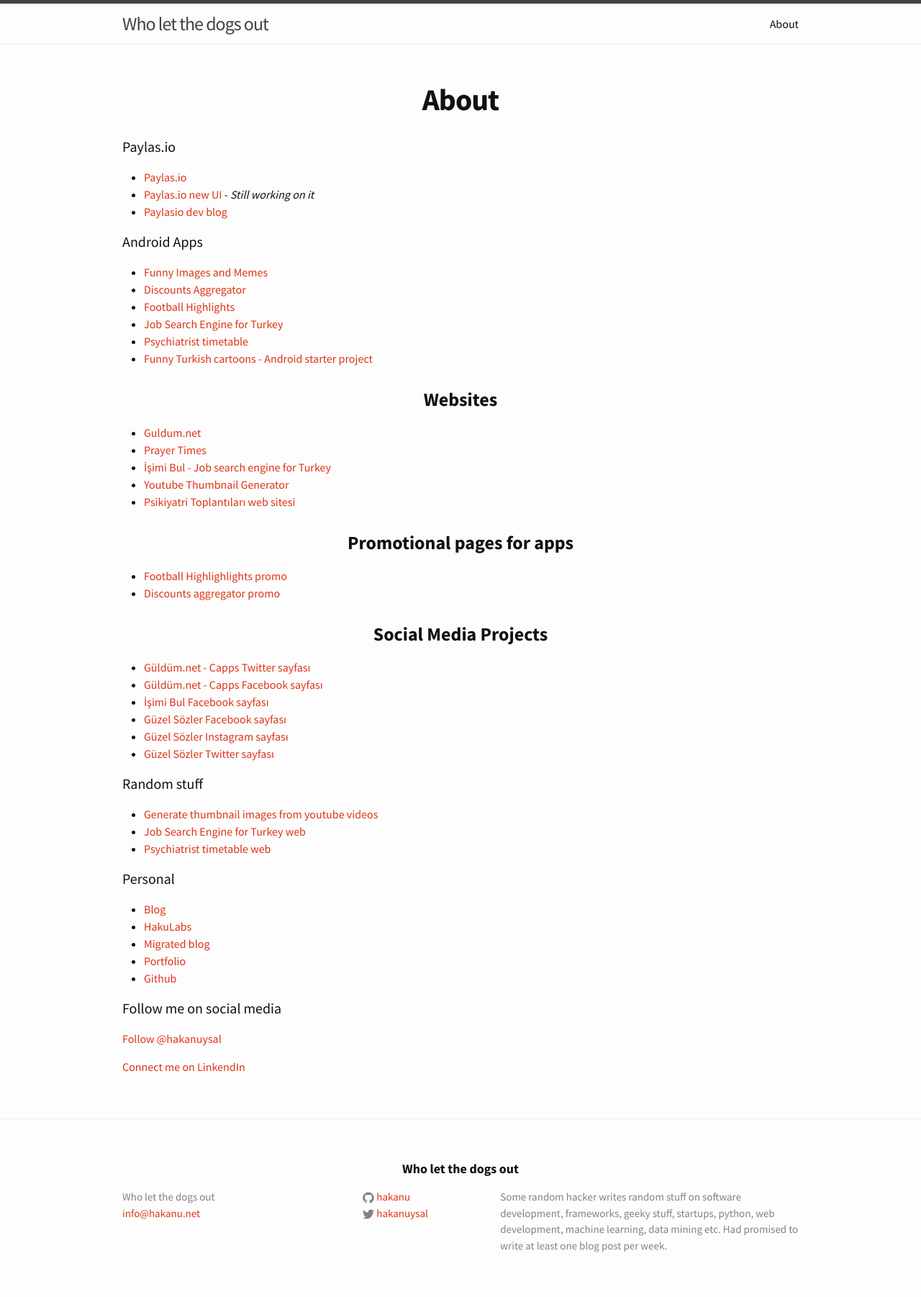
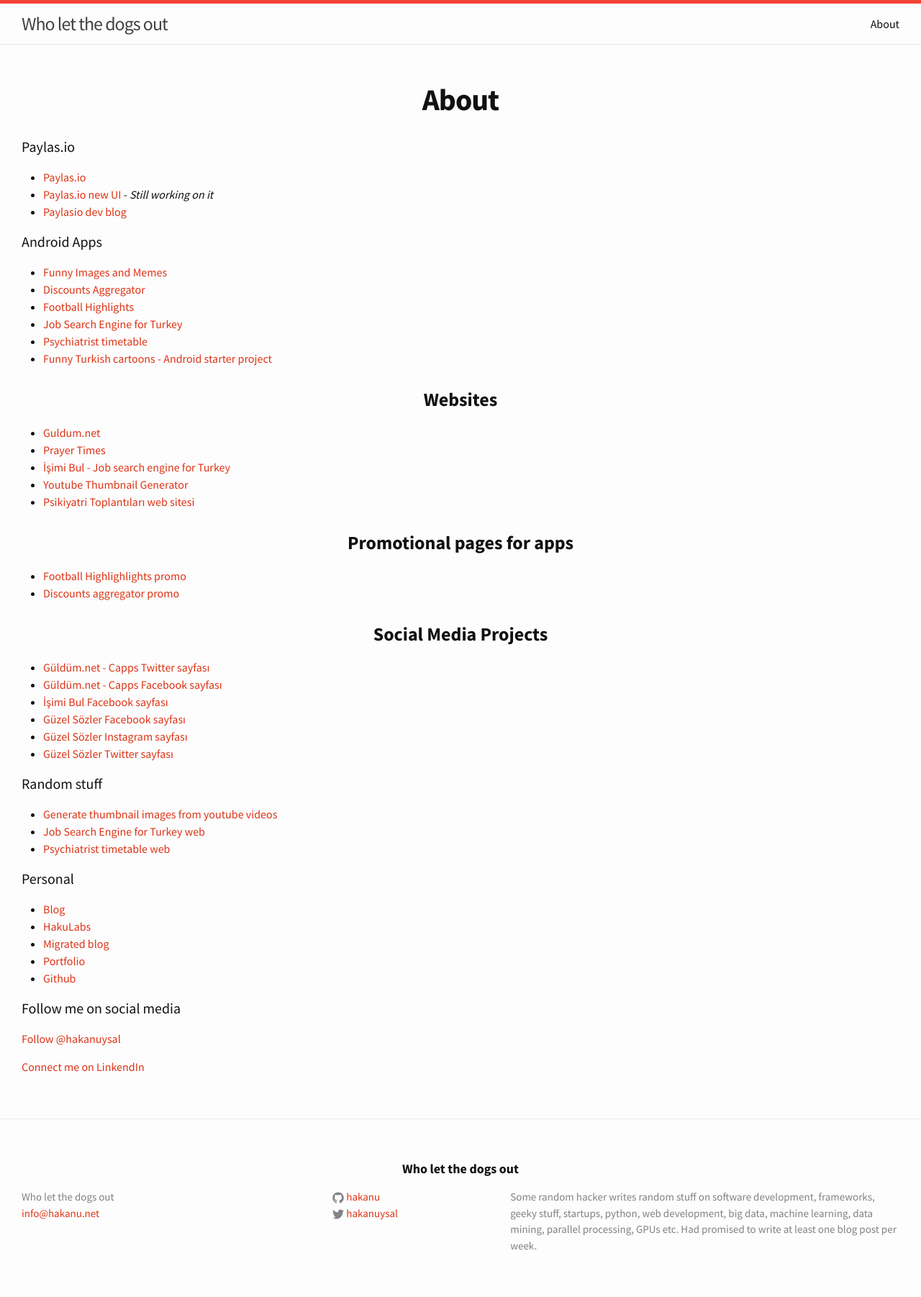
Before and after one commit to hakanu/blog, a Jekyll site: the page built from about.md, in a window 1280 px wide. Shown: the whole page at 72% size. Built offline with Jekyll 4.4.1, drawn with Linux system fonts in a browser that asks for light colours; comment, search, counter and statistics services are not loaded.

Commit message:
Ïncrease width of the body for bigger screens.

```diff
--- a/_config.yml
+++ b/_config.yml
@@ -3,8 +3,8 @@
 email: info@hakanu.net
 description: > # this means to ignore newlines until "baseurl:"
   Some random hacker writes random stuff on software development,
-  frameworks, geeky stuff, startups, python, web development,
-  machine learning, data mining etc.
+  frameworks, geeky stuff, startups, python, web development, big data,
+  machine learning, data mining, parallel processing, GPUs etc.
   Had promised to write at least one blog post per week.
 baseurl: "" # the subpath of your site, e.g. /blog/
 url: "http://hakanu.net" # the base hostname & protocol for your site
--- a/_sass/_layout.scss
+++ b/_sass/_layout.scss
@@ -2,7 +2,7 @@
  * Site header
  */
 .site-header {
-    border-top: 5px solid $grey-color-dark;
+    border-top: 5px solid $material-red;
     border-bottom: 1px solid $grey-color-light;
     min-height: 56px;
 
--- a/css/main.scss
+++ b/css/main.scss
@@ -22,9 +22,10 @@
 $grey-color:       #828282;
 $grey-color-light: lighten($grey-color, 40%);
 $grey-color-dark:  darken($grey-color, 25%);
+$material-red: #F44336;
 
 // Width of the content area
-$content-width:    1000px;
+$content-width:    1400px;
 
 $on-palm:          600px;
 $on-laptop:        1000px;
```
